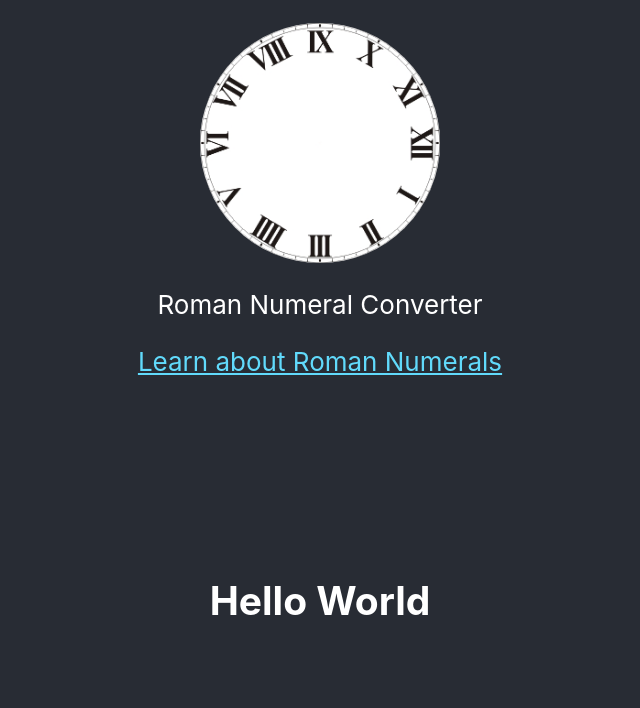
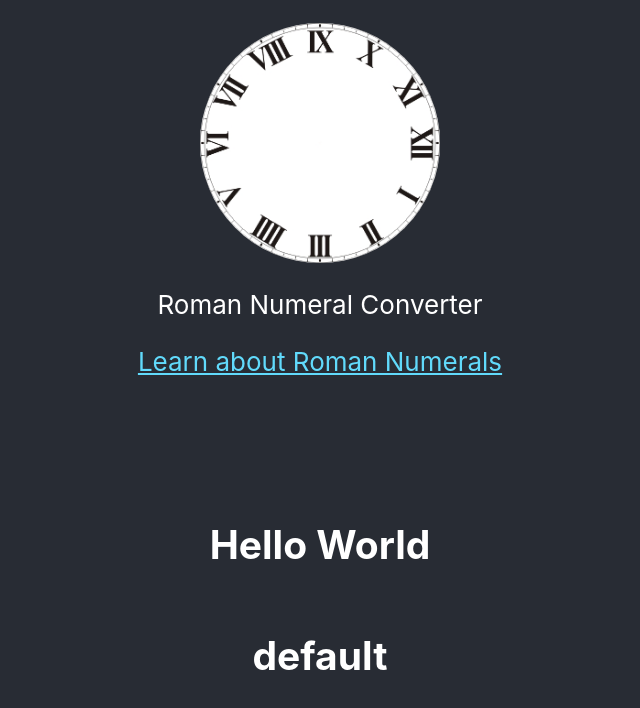
Before and after one commit to TheFern16/romanNumerals, a React (Create React App) app: page / in a window 1280 px wide. Shown: the top 708 px of the page, without its empty margins (320-960 px from the left). Built offline with nearby package versions, Linux system fonts and the light colour scheme.

Commit message:
Add state and roman numeral conversion value

```diff
--- a/src/App.js
+++ b/src/App.js
@@ -6,6 +6,10 @@ import './App.css';
 class App extends React.Component {
   constructor(props) {
     super(props);
+
+    this.state = {
+      romanNumeralConversionValue: 'default'
+    };
   };
 
   render() {
@@ -25,7 +29,9 @@ class App extends React.Component {
             Learn about Roman Numerals
           </a>
         </header>
-        <Roman />
+        <Roman
+          romanNumeralConversionValue={this.state.romanNumeralConversionValue}
+        />
       </div>
     );
   }
--- a/src/components/Roman/Roman.js
+++ b/src/components/Roman/Roman.js
@@ -1,10 +1,11 @@
 import React from 'react';
 import './Roman.css';
 
-function Roman() {
+function Roman(props) {
   return (
     <div className="romanContainer">
       <h2>Hello World</h2>
+      <h2>{props.romanNumeralConversionValue}</h2>
     </div>
   );
 }
```
